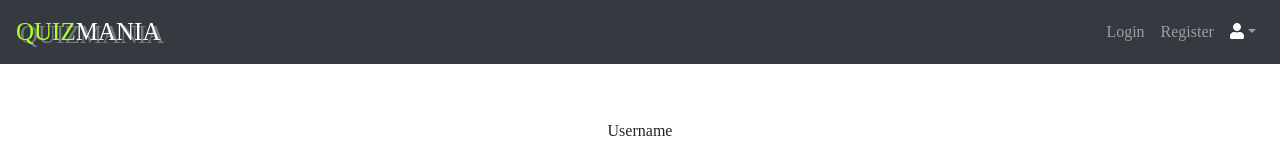
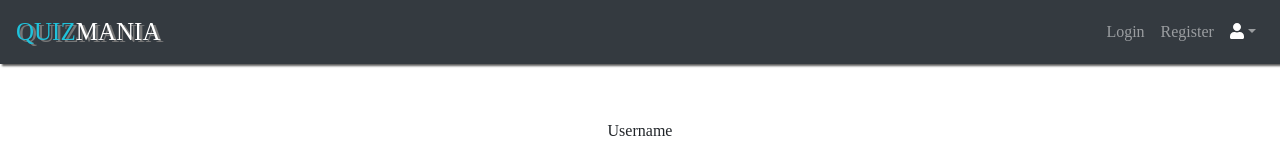
Before and after one commit to gabrysiam8/quizmania-frontend, a React (Create React App) app: page /login in a window 1280 px wide. Shown: the top 149 px of the page. Built offline with nearby package versions, Linux system fonts and the light colour scheme; a web font is replaced by a local one.

Commit message:
Change style

```diff
--- a/src/App.css
+++ b/src/App.css
@@ -3,13 +3,17 @@ body {
     font-size: 16px;
 }
 
+.MainMenu {
+    box-shadow: 2px 2px 2px rgb(90, 90, 90);
+}
+
 .logo {
     font-size: 25px;
-    text-shadow: 4px 3px 0px #7A7A7A;
+    text-shadow: 3px 2px 0px rgb(119, 119, 119);
 }
 
-.logoPart {
-    color: greenyellow;
+.logoPart{
+    color: #1fc2db;
 }
 
 .LoginForm, .RegisterForm, .ChangePasswordForm, .QuizForm {
@@ -162,3 +166,17 @@ input[type="radio"]:checked + label{
     margin: 20px auto;
     text-shadow: 2px 1px 0px rgb(190, 190, 190);
 }
+
+
+a {
+    color: #17a2b8;
+}
+
+a:hover {
+    color: #138496;
+}
+
+.nav-pills .nav-link.active {
+    background-color: #17a2b8;
+    color: white;
+}
--- a/src/components/common/MainMenu.js
+++ b/src/components/common/MainMenu.js
@@ -8,6 +8,7 @@ class MainMenu extends Component {
     render() {
 
         return (
+            <div className="MainMenu">
             <Navbar collapseOnSelect expand="lg" bg="dark" variant="dark">
                 <Navbar.Brand className="logo" href="/"><span className="logoPart">QUIZ</span>MANIA</Navbar.Brand>
                 {this.props.isAuthenticated
@@ -43,9 +44,9 @@ class MainMenu extends Component {
                             ]
                         }
                     </NavDropdown>
-
                 </Nav>
             </Navbar>
+            </div>
         );
     }
 }
--- a/src/components/quizAdd/QuizForm.js
+++ b/src/components/quizAdd/QuizForm.js
@@ -164,7 +164,7 @@ class QuizForm extends Component {
                     </Button>
                     <br/><br/>
 
-                    <Button variant="primary" type="submit">
+                    <Button variant="info" type="submit">
                         Add
                     </Button>
                 </Form>
--- a/src/components/statistics/ScoreBarChart.js
+++ b/src/components/statistics/ScoreBarChart.js
@@ -37,7 +37,7 @@ export class ScoreBarChart extends Component {
                     <YAxis >
                         <Label  value="Number of attempts" angle={-90} position='insideLeft' style={{textAnchor: 'middle'}}/>
                     </YAxis>
-                    <Bar dataKey="count" fill="rgb(135, 224, 0)" />
+                    <Bar dataKey="count" fill="#17a2b8" />
                 </BarChart>
             </div>
         )
--- a/src/components/statistics/ScoreLineChart.js
+++ b/src/components/statistics/ScoreLineChart.js
@@ -43,7 +43,7 @@ export class ScoreLineChart extends Component {
                     <YAxis type="number" allowDecimals={false}>
                         <Label  value="Number of attempts" angle={-90} position='insideLeft' style={{textAnchor: 'middle'}}/>
                     </YAxis>
-                    <Line strokeWidth={4} type="monotone" dataKey="count" stroke="rgb(135, 224, 0)" />
+                    <Line strokeWidth={4} type="monotone" dataKey="count" stroke="#17a2b8" />
                 </LineChart>
             </div>
         )
--- a/src/components/statistics/UserStatisticsPage.js
+++ b/src/components/statistics/UserStatisticsPage.js
@@ -1,7 +1,7 @@
 import React, { Component } from 'react';
 import qs from 'qs';
 import StatisticsTab from './StatisticsTab';
-import { Tabs, Tab } from 'react-bootstrap';
+import { Tab, Nav } from 'react-bootstrap';
 
 export class UserStatisticsPage extends Component {
     constructor(props) {
@@ -22,14 +22,24 @@ export class UserStatisticsPage extends Component {
                 <div className="pageTitle">
                     <h1>Quiz statistics</h1>
                 </div>
-                <Tabs defaultActiveKey="my" id="uncontrolled-tab-example">
-                    <Tab eventKey="my" title="My">
-                        <StatisticsTab global={false} quizId={query.quizId}/>
-                    </Tab>
-                    <Tab eventKey="global" title="Global">
-                        <StatisticsTab global={true} quizId={query.quizId}/>
-                    </Tab>
-                </Tabs>
+                <Tab.Container defaultActiveKey="my">
+                    <Nav variant="pills" className="flex-row">
+                        <Nav.Item>
+                        <Nav.Link eventKey="my">My</Nav.Link>
+                        </Nav.Item>
+                        <Nav.Item>
+                        <Nav.Link eventKey="global">Global</Nav.Link>
+                        </Nav.Item>
+                    </Nav>
+                    <Tab.Content>
+                        <Tab.Pane eventKey="my">
+                            <StatisticsTab global={false} quizId={query.quizId}/>
+                        </Tab.Pane>
+                        <Tab.Pane eventKey="global">
+                            <StatisticsTab global={true} quizId={query.quizId}/>
+                        </Tab.Pane>
+                    </Tab.Content>
+                </Tab.Container>
             </div>
         )
     }
--- a/src/components/user/ResultTable.js
+++ b/src/components/user/ResultTable.js
@@ -89,7 +89,7 @@ export class ResultTable extends Component {
                             <td>{moment.duration(score.elapsedTimeInMs).asSeconds()+ ' s'}</td>
                             <td>
                                 <Button
-                                    variant="outline-dark"
+                                    variant="outline-info"
                                     href={"/statistics?quizId="+score.quizId}>
                                     Statistics
                                 </Button>
```
